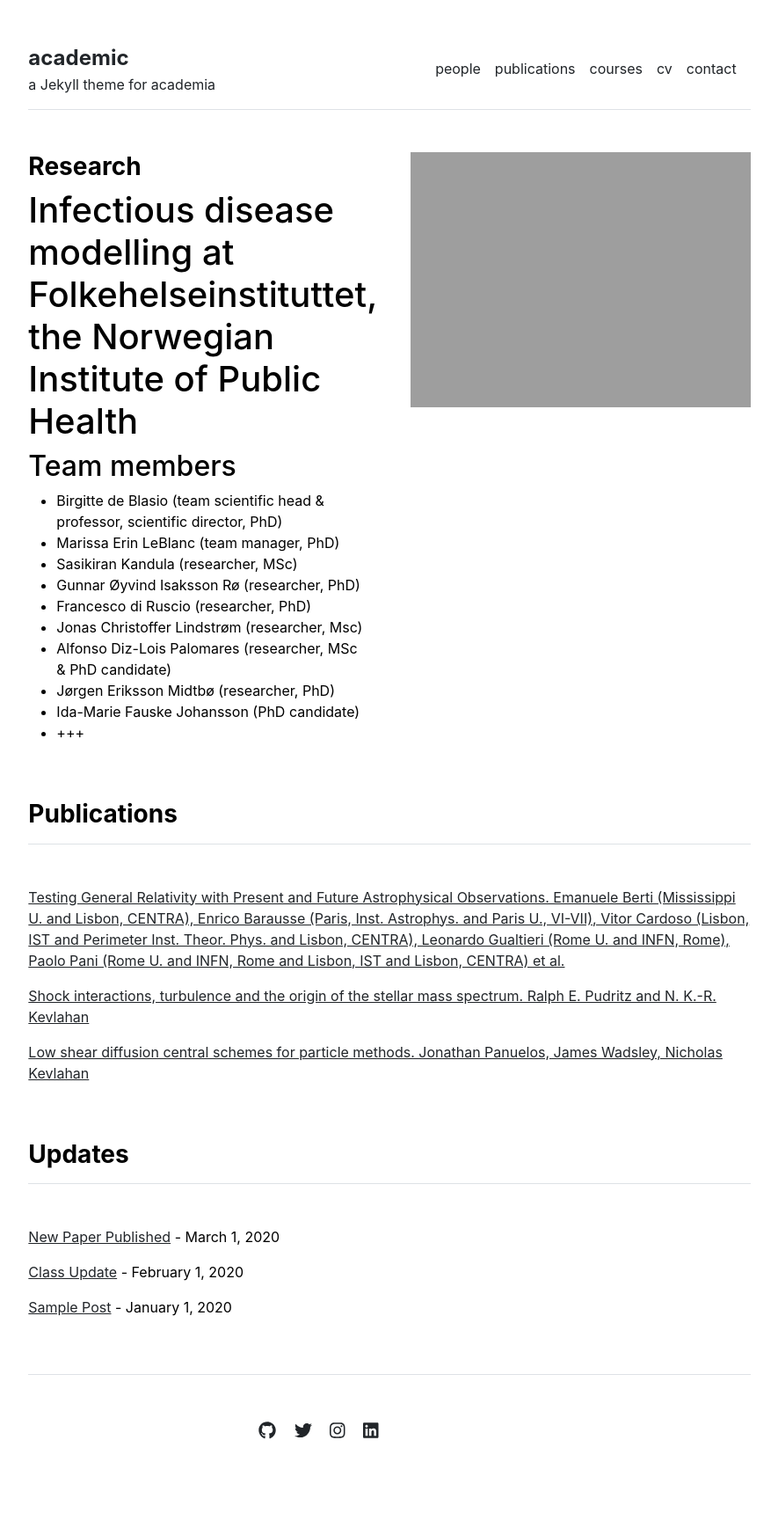
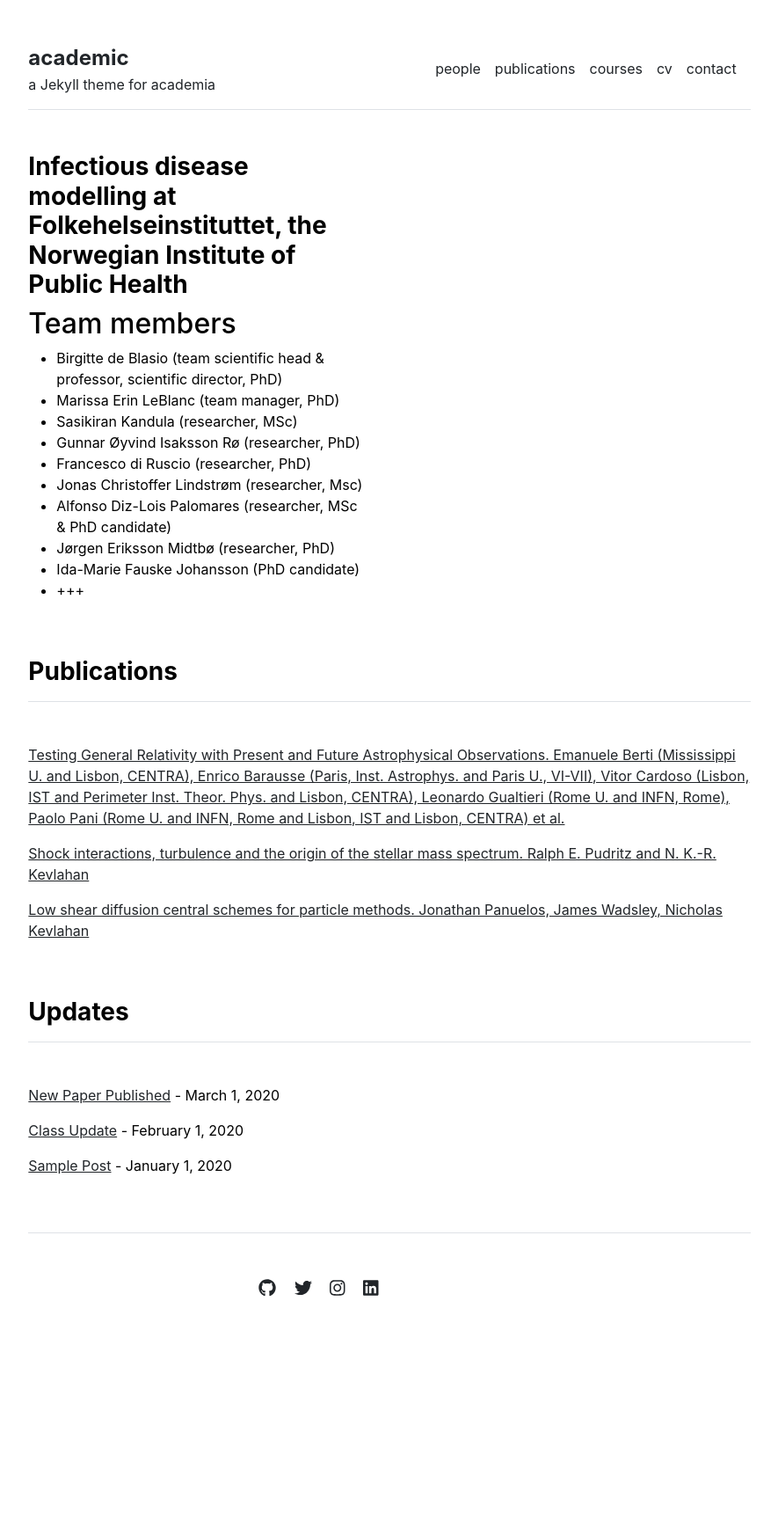
Before and after one commit to folkehelseinstituttet/modelling, a Jekyll site: the page built from index.md, in a window 1280 px wide. Shown: the whole page at 88% size, without its empty margins (197-1082 px from the left). Built offline with Jekyll 4.4.1, drawn with Linux system fonts in a browser that asks for light colours; after the commit the page ends 1576 px from its top, so only the background shows below that.

Commit message:
Think it kind of works! We can see if this template works for us and start filling.

```diff
--- a/_layouts/home.html
+++ b/_layouts/home.html
@@ -4,12 +4,12 @@ layout: default
 
 <div class="row g-5 mb-5">
   <div class="col-md-6">
-    <h3 class="fw-bold">Research</h3>
+    <h3 class="fw-bold">Infectious disease modelling at Folkehelseinstituttet, the Norwegian Institute of Public Health</h3>
     {{ content }}
   </div>
-  <div class="col-md-6">
+  <!-- <div class="col-md-6">
     <img src="{{ site.github.url }}/assets/img/home.jpg" alt="Home" width="100%">
-  </div>
+  </div> -->
 </div>
 
 {% include publications.html %}
```
Also changed, not shown: index.md (+1 -1 lines).
